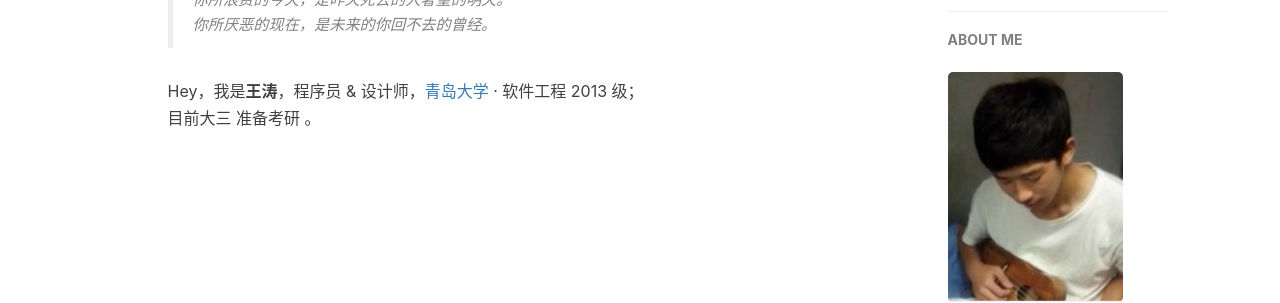
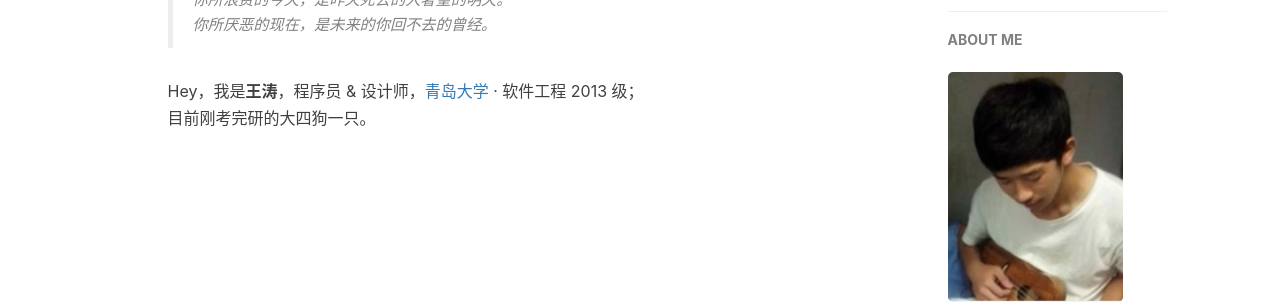
Before and after one commit to hohoTT/hohott.github.com, a Jekyll site: the page built from about.html, in a window 1280 px wide. Shown: the part 586-889 px from the top of the page. Built offline with Jekyll 4.4.1, drawn with Linux system fonts in a browser that asks for light colours; nearby versions of some CDN libraries; comment, search, counter and statistics services are not loaded.

Commit message:
修改关于部分的内容

```diff
--- a/about.html
+++ b/about.html
@@ -26,7 +26,7 @@ header-img: "img/about-bg.jpg"
     </blockquote>
 
     <p>Hey，我是<strong>王涛</strong>，程序员 &amp; 设计师，<a href="http://www.qdu.edu.cn/" target="view_window">青岛大学</a> · 软件工程 2013 级；<br>
-    目前大三 准备考研 。</p>
+    目前刚考完研的大四狗一只。</p>
 
 
 </div>
```
